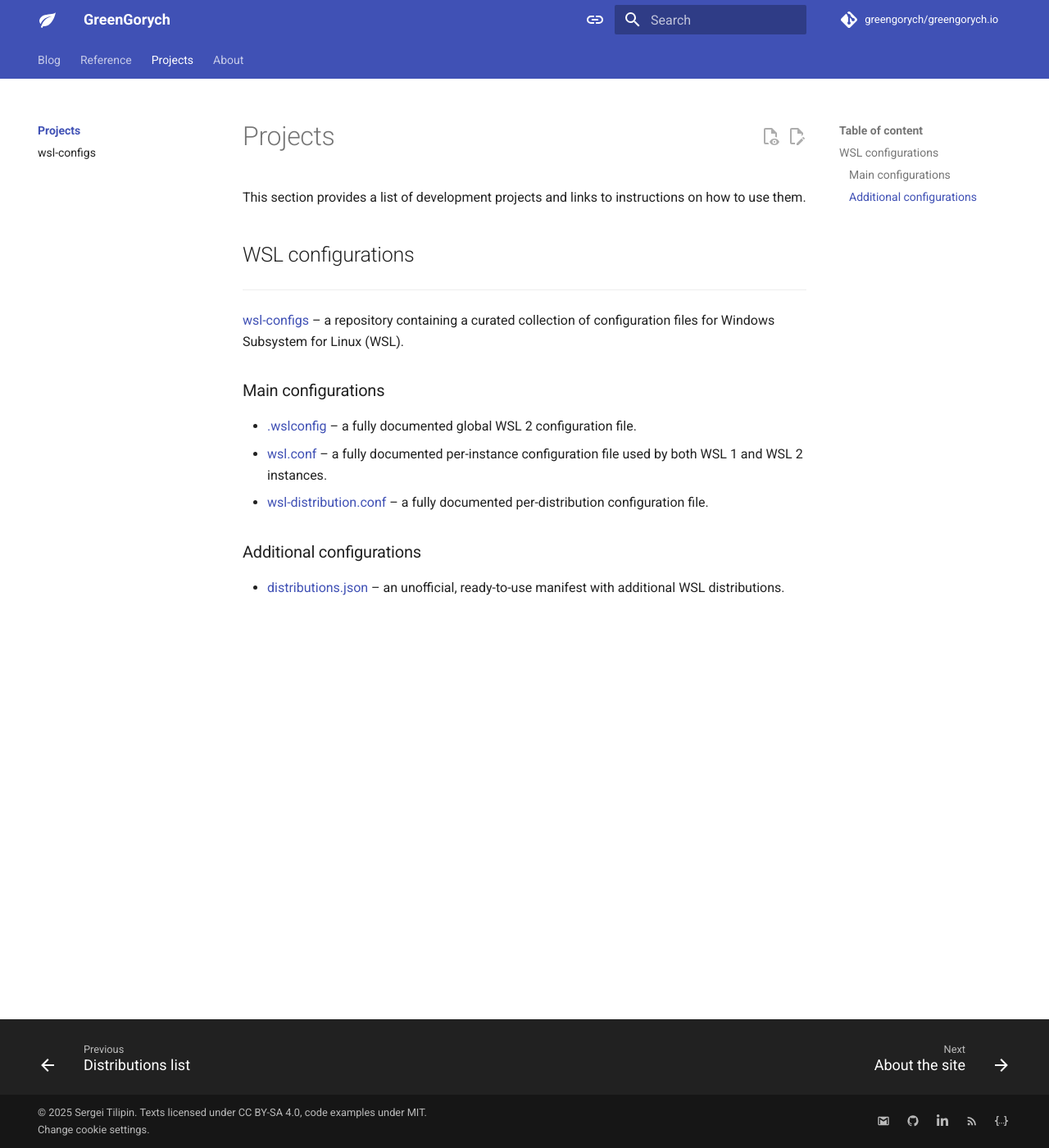
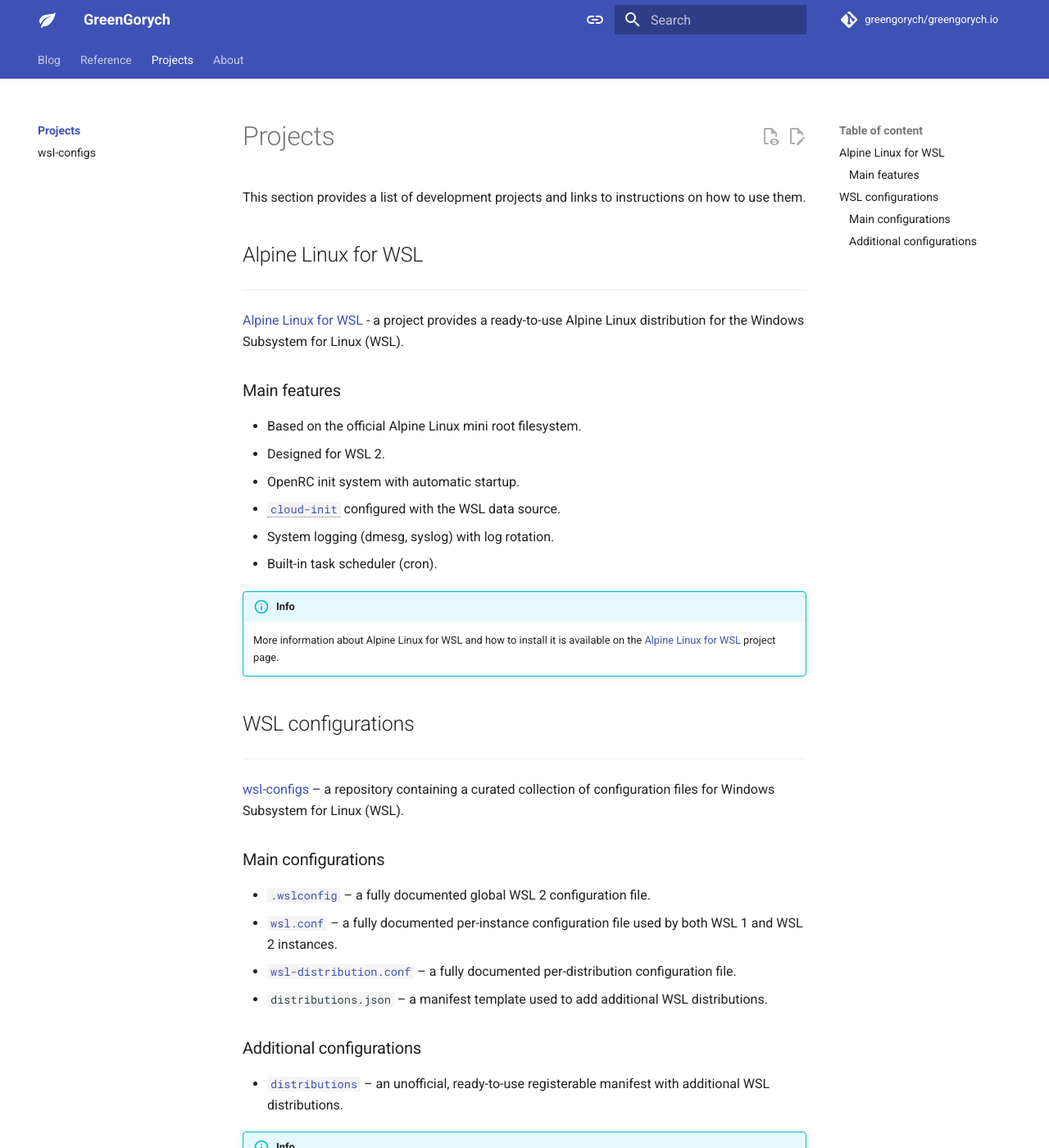
Before and after one commit to greengorych/greengorych.io, an MkDocs documentation site: the page built from docs/projects/index.md, in a window 1280 px wide and 1400 px high. Shown: the whole window at 82% size. Built offline with MkDocs 1.6.1 and Material for MkDocs 9.7.7, drawn with Linux system fonts in a browser that asks for light colours; plug-ins that fetch from the network failed and are left out; comment, search, counter and statistics services are not loaded; some of the changed text lies outside the part shown.

Commit message:
docs(site): update "Project" section main page

```diff
--- a/docs/projects/index.md
+++ b/docs/projects/index.md
@@ -1,13 +1,29 @@
 ---
-description: >-
-  Development projects: main and additional configuration files and technical documentation.
-title: >-
-  Development projects: configuration files and technical documentation
+title: WSL development projects
+description: Development projects - WSL configuration files, technical documentation and Alpine Linux for WSL.
 ---
 
 # Projects
 
 This section provides a list of development projects and links to instructions on how to use them.
+
+## Alpine Linux for WSL
+
+---
+
+[Alpine Linux for WSL][alpine-for-wsl] - a project provides a ready-to-use Alpine Linux distribution for the Windows Subsystem for Linux (WSL).
+
+### Main features
+
+- Based on the official Alpine Linux mini root filesystem.
+- Designed for WSL 2.
+- OpenRC init system with automatic startup.
+- [`cloud-init`][cloud-init]{ data-preview } configured with the WSL data source.
+- System logging (dmesg, syslog) with log rotation.
+- Built-in task scheduler (cron).
+
+!!! info
+    More information about Alpine Linux for WSL and how to install it is available on the [Alpine Linux for WSL][alpine-linux-for-wsl] project page.
 
 ## WSL configurations
 
@@ -17,17 +33,24 @@ This section provides a list of development projects and links to instructions o
 
 ### Main configurations
 
-- [.wslconfig][.wslconfig] – a fully documented global WSL 2 configuration file.
-- [wsl.conf][wsl.conf] – a fully documented per-instance configuration file used by both WSL 1 and WSL 2 instances.
-- [wsl-distribution.conf][wsl-distribution.conf] – a fully documented per-distribution configuration file.
-
-[wsl-configs]: wsl-configs.md
-[.wslconfig]: wsl-configs.md/#wslconfig
-[wsl.conf]: wsl-configs.md/#wslconf
-[wsl-distribution.conf]: wsl-configs.md/#distributionsjson
+- [`.wslconfig`][.wslconfig] – a fully documented global WSL 2 configuration file.
+- [`wsl.conf`][wsl.conf] – a fully documented per-instance configuration file used by both WSL 1 and WSL 2 instances.
+- [`wsl-distribution.conf`][wsl-distribution.conf] – a fully documented per-distribution configuration file.
+- `distributions.json` – a manifest template used to add additional WSL distributions.
 
 ### Additional configurations
 
-- [distributions.json][distributions.json] – an unofficial, ready-to-use manifest with additional WSL distributions.
+- [`distributions`][distributions] – an unofficial, ready-to-use registerable manifest with additional WSL distributions.
 
-[distributions.json]: wsl-configs.md/#distributionsjson
+!!! info
+    More information about configuration files for WSL is available on the [WSL configurations][WSL configurations] project page.
+
+[alpine-for-wsl]: https://github.com/greengorych/alpine-for-wsl
+[cloud-init]: ../reference/conventions.md/#cloud-init
+[alpine-linux-for-wsl]: alpine-linux-for-wsl.md
+[.wslconfig]: ../reference/wslconfig.md
+[wsl.conf]: ../reference/wsl-conf.md
+[wsl-distribution.conf]: ../reference/wsl-distribution-conf.md
+[distributions]: ../reference/distributions-list.md
+[wsl-configs]: https://github.com/greengorych/wsl-configs
+[WSL configurations]: wsl-configurations.md
```
